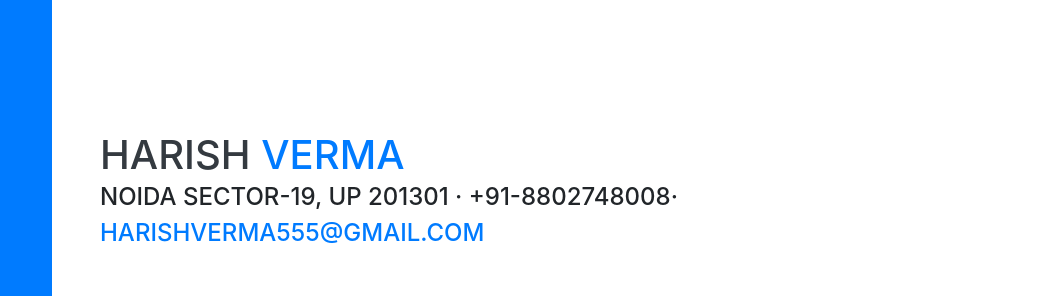
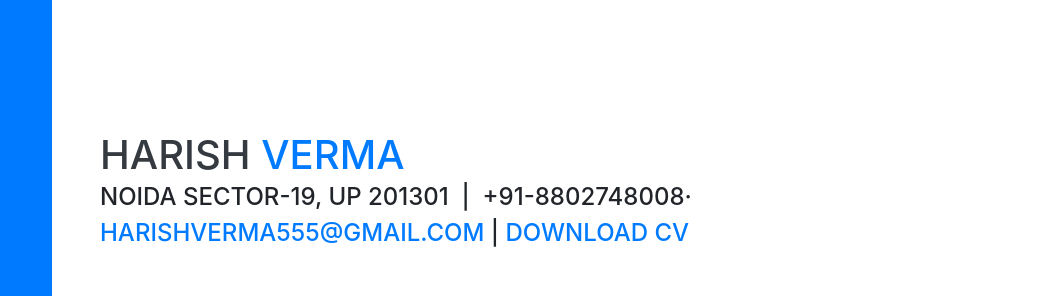
Before and after one commit to harishwordpress/harishcv, a website with bundled scripts: page index.html in a window 1280 px wide. Shown: the top 296 px of the page, 220-1280 px from the left. Built offline with nearby package versions, Linux system fonts and the light colour scheme; a web font is replaced by a local one.

Commit message:
Update index.html
add link cv

```diff
--- a/index.html
+++ b/index.html
@@ -66,8 +66,8 @@
         <h1 class="mb-0">Harish
           <span class="text-primary">Verma</span>
         </h1>
-        <div class="subheading mb-5">Noida Sector-19, UP 201301 · +91-8802748008·
-          <a href="mailto:harishverma555@gmail.com">harishverma555@gmail.com</a>
+        <div class="subheading mb-5">Noida Sector-19, UP 201301 &nbsp;|&nbsp; +91-8802748008·
+          <a href="mailto:harishverma555@gmail.com">harishverma555@gmail.com</a>&nbsp;|&nbsp;<a href="https://github.com/harishwordpress/harishcv/raw/master/Harish-Verma.pdf">DOWNLOAD CV</a>
         </div>
           <div class="subheading mb-3">Professional Summary</div>
           <ul class="mb-5">
```
